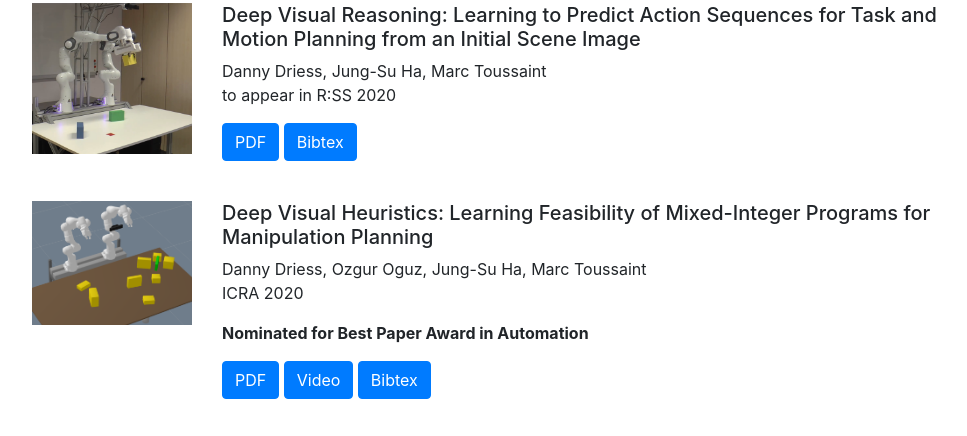
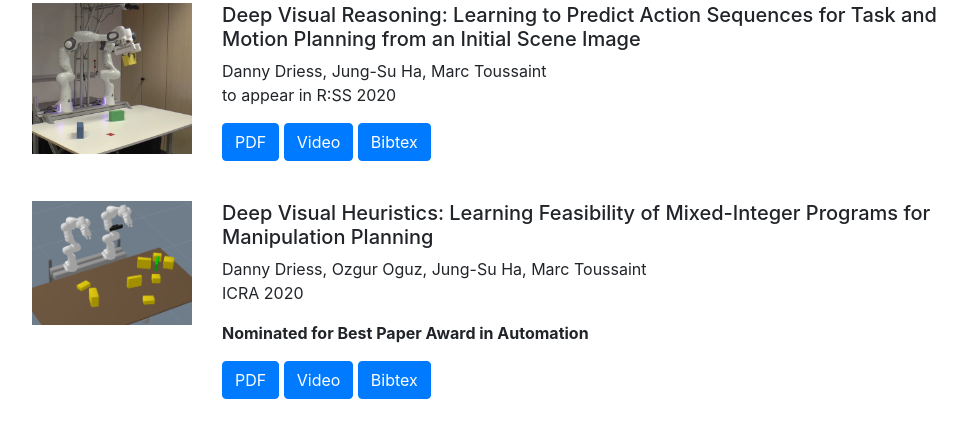
Before and after one commit to DannyDriess/dannydriess.github.io, a plain HTML site: page index.html in a window 1280 px wide. Shown: the part 359-795 px from the top of the page, without its empty margins (53-1020 px from the left). Drawn offline with nearby package versions, Linux system fonts and the light colour scheme.

Commit message:
update index.html

```diff
--- a/index.html
+++ b/index.html
@@ -68,7 +68,7 @@
         <p>Danny Driess, Jung-Su Ha, Marc Toussaint<br> to appear in R:SS 2020 </p>
         <p>
           <a class="btn btn-primary" href="papers/20-driess-RSS.pdf" target="_blank" role="button">PDF</a>
-          <!-- <a class="btn btn-primary" href="https://www.youtube.com/watch?v=" target="_blank">Video</a> -->
+          <a class="btn btn-primary" href="https://www.youtube.com/watch?v=i8yyEbbvoEk" target="_blank">Video</a>
           <button class="btn btn-primary" type="button" data-toggle="collapse" data-target="#bibtex">Bibtex</button>
         </p>
         <div class="collapse" id="bibtex">
```
